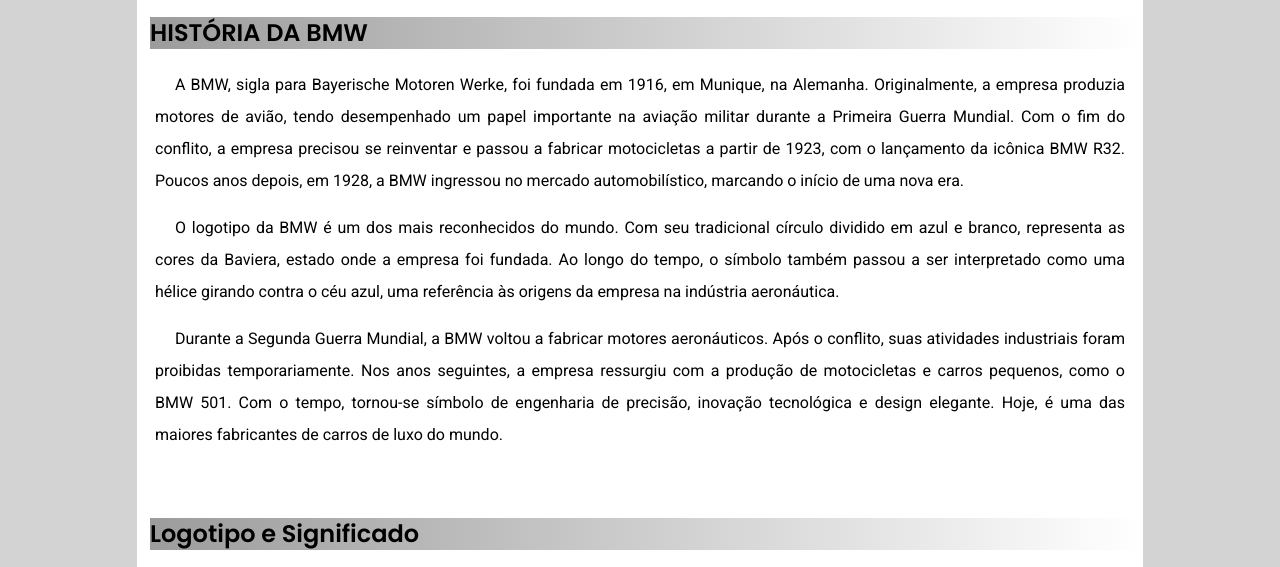
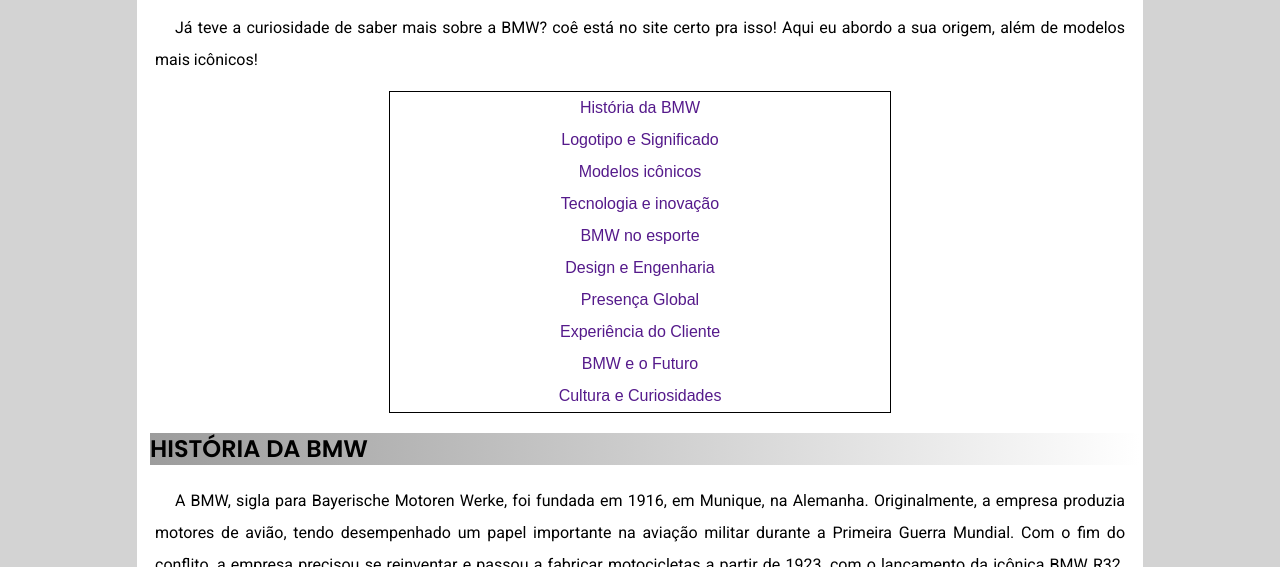
Before and after one commit to mttsdev/Portal-BMW, a plain HTML site: page index.html in a window 1280 px wide. Shown: the part 188-755 px from the top of the page. Drawn offline with nearby package versions, Linux system fonts and the light colour scheme.

Commit message:
tópicos abordades no site

```diff
--- a/index.html
+++ b/index.html
@@ -6,7 +6,7 @@
     <title>Portal BMW</title>
     <link rel="stylesheet" href="style.css">
     <link rel="shortcut icon" href="assets/favicon.ico" type="image/x-icon">
-    <link href="https://fonts.googleapis.com/css2?family=Material+Symbols+Outlined" rel="stylesheet" />
+    <link href="https://fonts.googleapis.com/css2?family=Material+Symbols+Outlined" rel="stylesheet"/>
 </head>
 <body>
     <header>
@@ -38,6 +38,51 @@
     </header>
     <main>
         <h1>Tudo sobre a BMW</h1>
+        <p>Já teve a curiosidade de saber mais sobre a BMW? coê está no site certo pra isso! Aqui eu abordo a sua origem, além de modelos mais icônicos!
+        </p>
+        <div class="topico">
+            <ol>
+                <li>
+                    <a href="">História da BMW</a>
+                </li>
+
+                <li>
+                    <a href="">Logotipo e Significado</a>
+                </li>
+
+                <li>
+                    <a href="">Modelos icônicos</a>
+                </li>
+
+                <li>
+                    <a href="">Tecnologia e inovação</a>
+                </li>
+
+                <li>
+                    <a href="">BMW no esporte</a>
+                </li>
+
+                <li>
+                    <a href="">Design e Engenharia</a>
+                </li>
+
+                <li>
+                    <a href="">Presença Global</a>
+                </li>
+
+                <li>
+                    <a href="">Experiência do Cliente</a>
+                </li>
+
+                <li>
+                    <a href="">BMW e o Futuro</a>
+                </li>
+
+                <li>
+                    <a href="">Cultura e Curiosidades</a>
+                </li>
+            </ol>
+        </div>
         <h2>HISTÓRIA DA BMW</h2>
         <p>A BMW, sigla para Bayerische Motoren Werke, foi fundada em 1916, em Munique, na Alemanha. Originalmente, a empresa produzia motores de avião, tendo desempenhado um papel importante na aviação militar durante a Primeira Guerra Mundial. Com o fim do conflito, a empresa precisou se reinventar e passou a fabricar motocicletas a partir de 1923, com o lançamento da icônica BMW R32. Poucos anos depois, em 1928, a BMW ingressou no mercado automobilístico, marcando o início de uma nova era.</p>
         <p>O logotipo da BMW é um dos mais reconhecidos do mundo. Com seu tradicional círculo dividido em azul e branco, representa as cores da Baviera, estado onde a empresa foi fundada. Ao longo do tempo, o símbolo também passou a ser interpretado como uma hélice girando contra o céu azul, uma referência às origens da empresa na indústria aeronáutica.</p>
--- a/style.css
+++ b/style.css
@@ -23,8 +23,6 @@
     --fonte-principal: 'Roboto', 'sans-serif';
     --fonte-subtitulo: 'Poppins', 'sans-serif';
 }
-
-
 
 header {
     height: 150px;
@@ -76,7 +74,7 @@
     border-radius: 8px;
 }
 
-header > a.pbmw:hover, div > ul > li > a:hover, aside > ul > li > a:hover {
+header > div.jcsb > a.pbmw:hover, div > ul > li > a:hover, aside > ul > li > a:hover {
     color: rgb(156, 156, 156);
     transition: color .5s;
 }
@@ -99,8 +97,25 @@
     border-radius: 8px;
 }
 
-img {
-    max-width: 300px;
+main > div.topico {
+    border: 1px solid black;
+    min-width: 200px;
+    max-width: 500px;
+    text-align: center;
+    margin: auto;
+}
+
+main > div.topico > ol > li {
+    list-style-type: none;
+}
+
+main > div.topico > ol > li > a {
+    text-decoration: none;
+}
+
+main > div.topico > ol > li > a:hover {
+    text-decoration: underline;
+
 }
 
 h2 {
@@ -109,6 +124,12 @@
     margin: 20px 0px 20px 10px;
     background-image: var(--gradient-subt);
 }
+
+img {
+    max-width: 300px;
+}
+
+
 
 p , li > p {
     font-family: var(--fonte-principal);
@@ -126,12 +147,12 @@
     margin: 20px 0px 20px 10px;
 }
 
-/* div.grid-flex {
+div.grid-flex {
     display: grid;
     grid-auto-columns: auto;
     grid-auto-rows: auto;
     align-items: center;
-} */
+}
 
 /* div.grid-flex > p {
     grid-area: 1 / 1 / 3 / 2;
```
